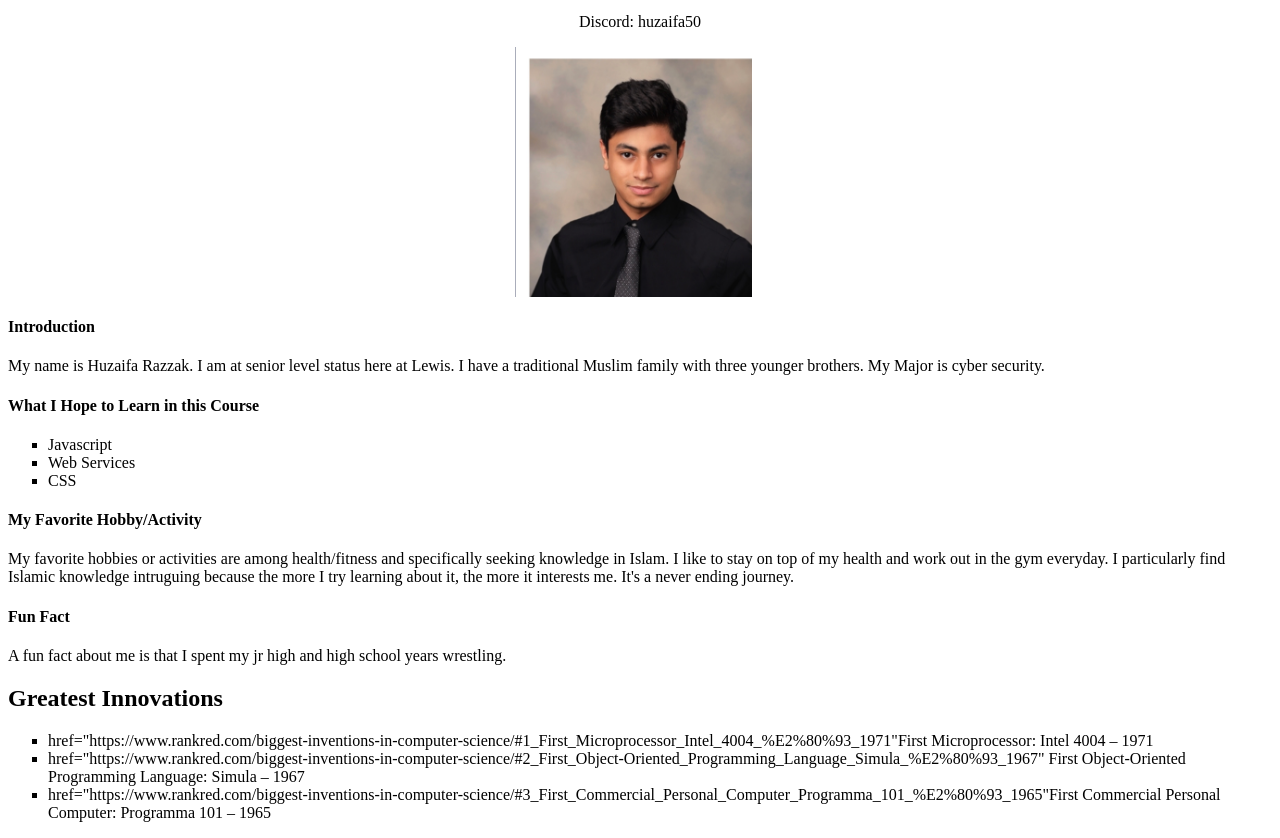
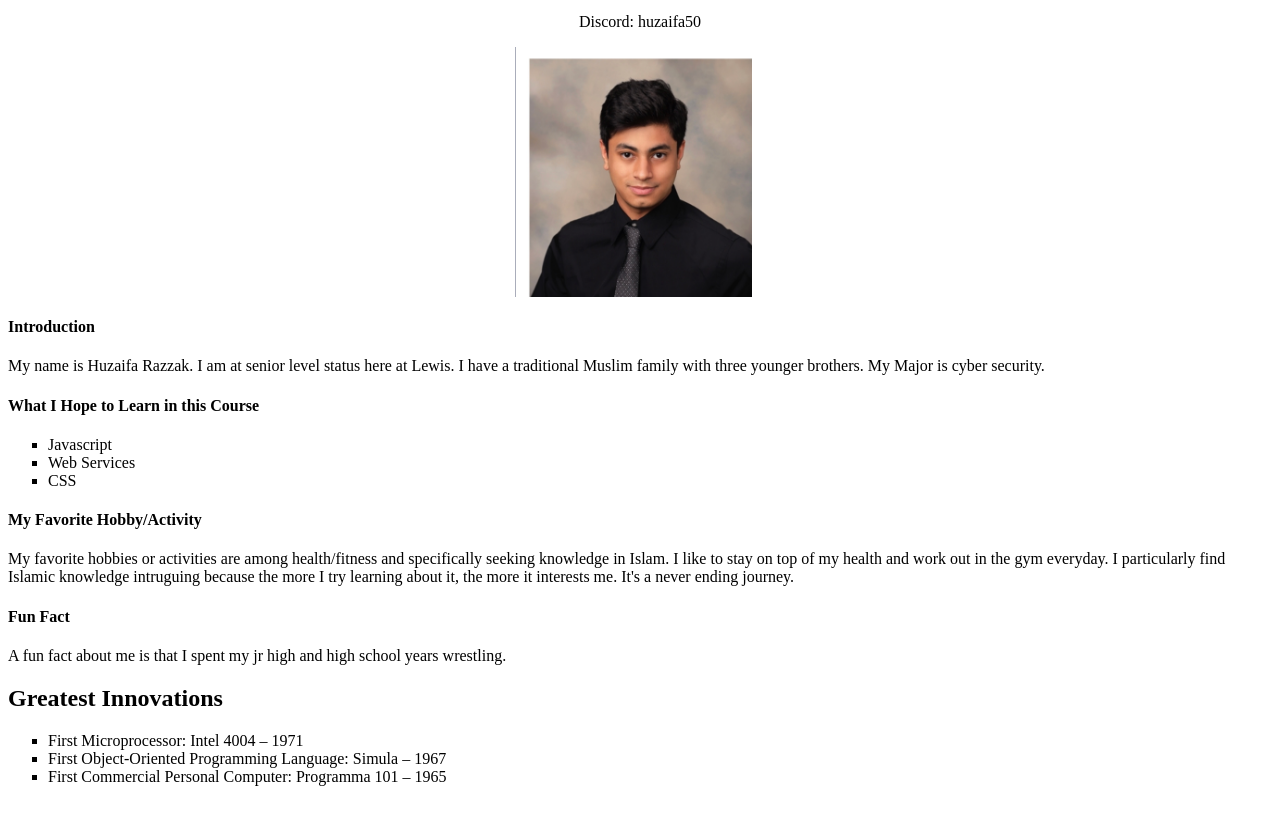
Before and after one commit to HuzaifaRazzak/HuzaifaRazzak.github.io, a plain HTML site: page index.html in a window 1280 px wide. Shown: the part 101-939 px from the top of the page. After the commit the page ends 903 px from the top, so only its background shows below. Drawn offline with Linux system fonts and the light colour scheme.

Commit message:
Version 1.1

```diff
--- a/index.html
+++ b/index.html
@@ -48,11 +48,11 @@
 	</p>
 	<h2>Greatest Innovations</h2>
 	<ul style="list-style-type:square">
-		<li><a>href="https://www.rankred.com/biggest-inventions-in-computer-science/#1_First_Microprocessor_Intel_4004_%E2%80%93_1971"</a>First
+		<li><a href="https://www.rankred.com/biggest-inventions-in-computer-science/#1_First_Microprocessor_Intel_4004_%E2%80%93_1971"></a>First
 			Microprocessor: Intel 4004 – 1971</li>
-		<li><a>href="https://www.rankred.com/biggest-inventions-in-computer-science/#2_First_Object-Oriented_Programming_Language_Simula_%E2%80%93_1967"</a>
+		<li><a href="https://www.rankred.com/biggest-inventions-in-computer-science/#2_First_Object-Oriented_Programming_Language_Simula_%E2%80%93_1967"></a>
 			First Object-Oriented Programming Language: Simula – 1967</li>
-		<li><a>href="https://www.rankred.com/biggest-inventions-in-computer-science/#3_First_Commercial_Personal_Computer_Programma_101_%E2%80%93_1965"</a>First
+		<li><a href="https://www.rankred.com/biggest-inventions-in-computer-science/#3_First_Commercial_Personal_Computer_Programma_101_%E2%80%93_1965"></a>First
 			Commercial Personal Computer: Programma 101 – 1965</li>
 	</ul>
 </body>
```
